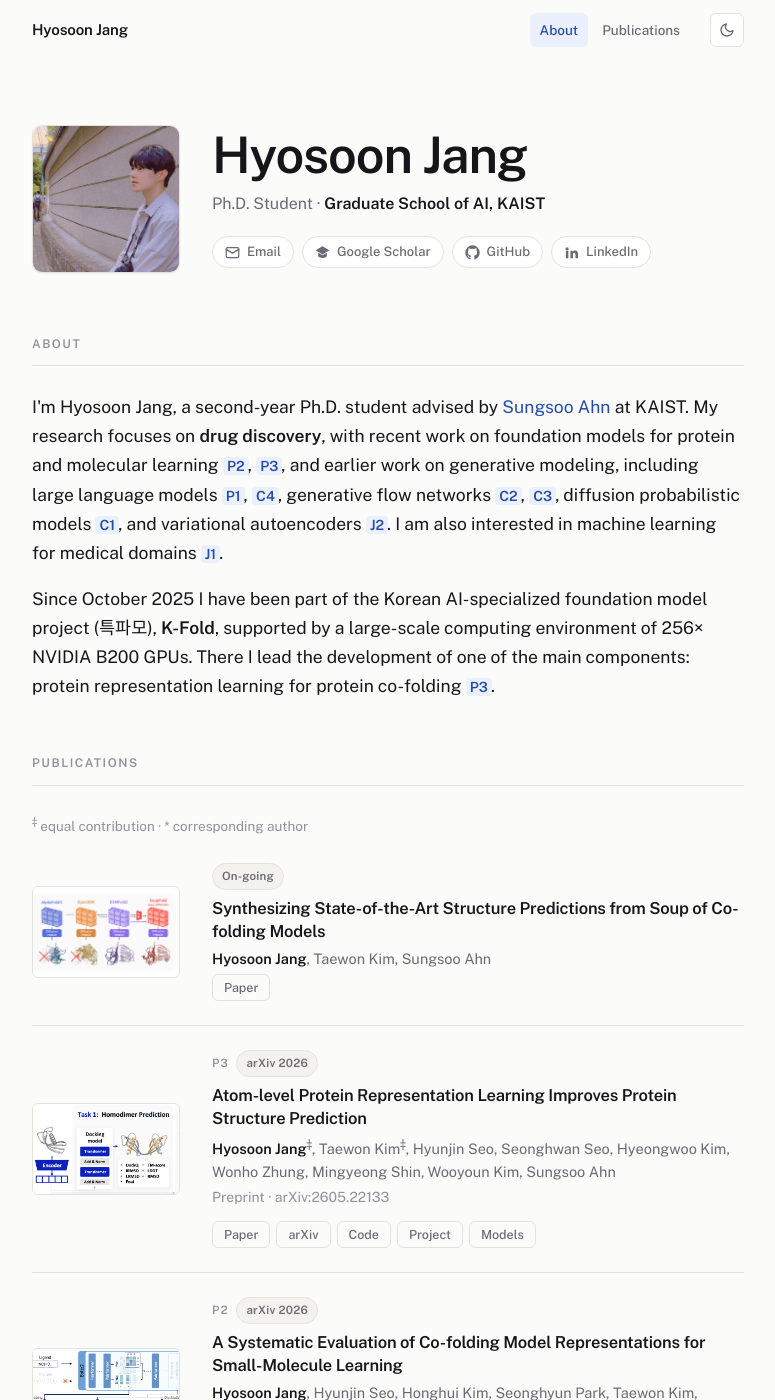
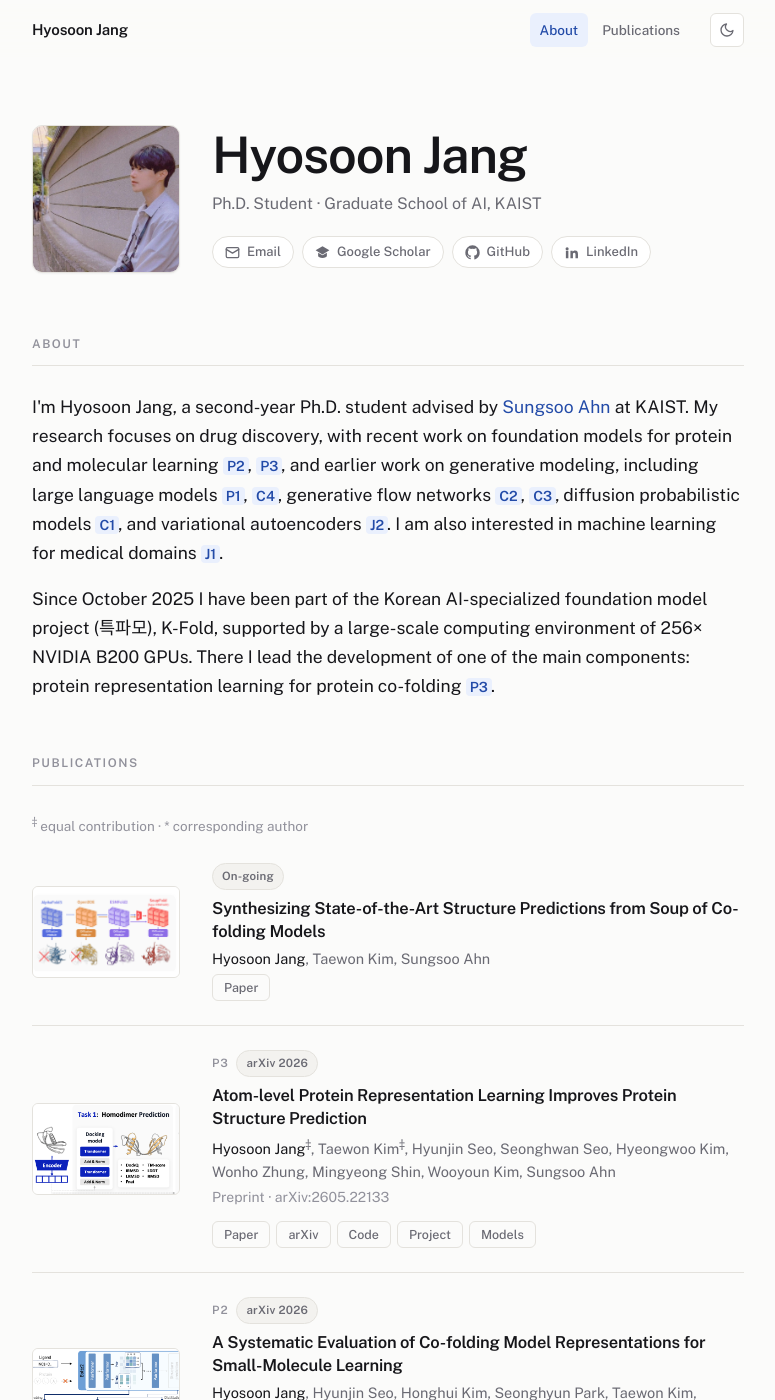
Before and after one commit to hsjang0/hsjang, a Jekyll site: the page built from index.html, in a window 1280 px wide and 1400 px high. Shown: the whole window, without its empty margins (252-1027 px from the left). Built offline with Jekyll 4.4.1, drawn with Linux system fonts in a browser that asks for light colours.

Commit message:
Drop bold emphasis from the running text
Removes the <b> and <strong> spans: "drug discovery" and "K-Fold" in the
bio, the affiliation in the hero line, and the author's own name in all ten
author lists. Heading weight stays where it carries hierarchy rather than
emphasis, on the name and the paper titles.

The author's own name keeps a darker colour so it is still findable in a
nine-author list, but no longer any extra weight. Its wrapper is a span
with a single-quoted class, since the YAML scalar around it is double
quoted.

Co-Authored-By: Claude Opus 5 <noreply@anthropic.com>

```diff
--- a/index.html
+++ b/index.html
@@ -10,7 +10,7 @@ title: Home
        alt="{{ info.name }}" width="148" height="148" fetchpriority="high" decoding="async">
   <div>
     <h1>{{ info.name }}</h1>
-    <p class="hero-role">{{ info.title }} &middot; <strong>{{ info.affiliation }}</strong></p>
+    <p class="hero-role">{{ info.title }} &middot; {{ info.affiliation }}</p>
 
     <div class="hero-links">
       <a class="icon-link" href="mailto:{{ info.email }}">
@@ -55,7 +55,7 @@ title: Home
       I'm Hyosoon Jang, a second-year Ph.D. student advised by
       <a href="https://sungsoo-ahn.github.io/" target="_blank" rel="noopener">Sungsoo Ahn</a>
       at KAIST.
-      My research focuses on <b>drug discovery</b>, with recent work on foundation models for
+      My research focuses on drug discovery, with recent work on foundation models for
       protein and molecular learning <a class="ref" href="#P2">P2</a>,&nbsp;<a class="ref" href="#P3">P3</a>, and earlier work on
       generative modeling, including large language models <a class="ref" href="#P1">P1</a>,&nbsp;<a class="ref" href="#C4">C4</a>,
       generative flow networks <a class="ref" href="#C2">C2</a>,&nbsp;<a class="ref" href="#C3">C3</a>,
@@ -65,7 +65,7 @@ title: Home
     </p>
     <p>
       Since October 2025 I have been part of the Korean AI-specialized foundation model project
-      (특파모), <b>K-Fold</b>, supported by a large-scale computing environment of
+      (특파모), K-Fold, supported by a large-scale computing environment of
       256&times; NVIDIA B200 GPUs. There I lead the development of one of the main components:
       protein representation learning for protein co-folding
       <a class="ref" href="#P3">P3</a>.
```
Also changed, not shown: _data/publications.yaml (+11 -11 lines), libs/custom/site.css.
